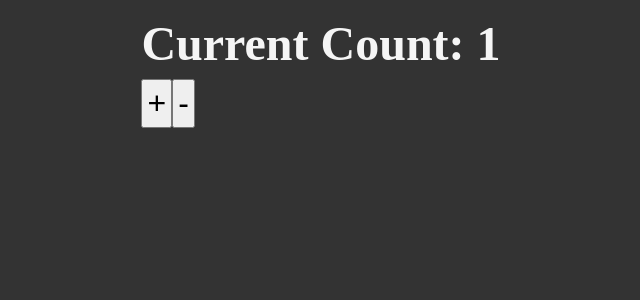
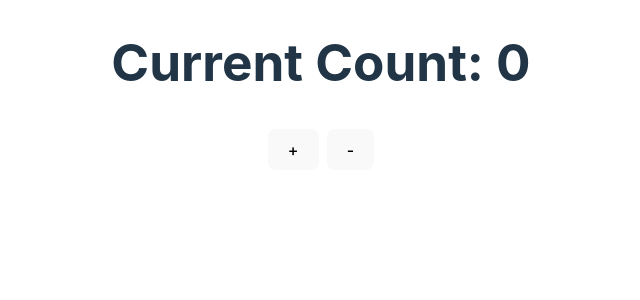
Before and after one commit to Buyaki01/hello-react-typescript, a React (Vite) app: page / in a window 1280 px wide. Shown: the top 300 px of the page, without its empty margins (319-959 px from the left). Built offline with nearby package versions, Linux system fonts and the light colour scheme.

Commit message:
Refactoring Counter component from useState to useReducer

```diff
--- a/src/Counter.tsx
+++ b/src/Counter.tsx
@@ -1,18 +1,44 @@
-import { useState, ReactNode } from 'react'
+import { useState, ReactNode, useReducer } from 'react'
+
+const initState = { count: 0 }
+
+const enum REDUCER_ACTION_TYPE {
+  INCREMENT,
+  DECREMENT,
+}
+
+type ReducerAction = {
+  type: REDUCER_ACTION_TYPE
+}
+
+const reducer = (state: typeof initState, action: ReducerAction): typeof initState => {
+  switch (action.type) {
+    case REDUCER_ACTION_TYPE.INCREMENT:
+      return { ...state, count: state.count + 1 }
+    case REDUCER_ACTION_TYPE.DECREMENT:
+      return { ...state, count: state.count - 1 }
+    default:
+      throw new Error()
+  }
+}
 
 type ChildrenType = {
   children: (num: number) => ReactNode
 }
 
 export const Counter = ({ children }: ChildrenType) => {
-  const [count, setCount] = useState<number>(1)
+  // const [count, setCount] = useState<number>(1)
+  // const increment = () => setCount(prev => prev + 1)
+  // const decrement = () => setCount(prev => prev - 1)
 
-  const increment = () => setCount(prev => prev + 1)
-  const decrement = () => setCount(prev => prev - 1)
+  const [state, dispatch] = useReducer(reducer, initState)
+  const increment = () => dispatch({ type: REDUCER_ACTION_TYPE.INCREMENT})
+  const decrement = () => dispatch({ type: REDUCER_ACTION_TYPE.DECREMENT})
 
   return (
     <>
-      <h1>{children(count)}</h1>
+      {/* <h1>{children(count)}</h1> */}
+      <h1>{children(state.count)}</h1>
       <div>
         <button onClick={increment}>+</button>
         <button onClick={decrement}>-</button>
--- a/src/index.css
+++ b/src/index.css
@@ -1,25 +1,76 @@
-* {
-  margin: 0;
-  padding: 0.25rem;
-  box-sizing: border-box;
+:root {
+  font-family: Inter, Avenir, Helvetica, Arial, sans-serif;
+  font-size: 16px;
+  line-height: 24px;
+  font-weight: 400;
+
+  color-scheme: light dark;
+  color: rgba(255, 255, 255, 0.87);
+  background-color: #242424;
+
+  font-synthesis: none;
+  text-rendering: optimizeLegibility;
+  -webkit-font-smoothing: antialiased;
+  -moz-osx-font-smoothing: grayscale;
+  -webkit-text-size-adjust: 100%;
+}
+
+a {
+  font-weight: 500;
+  color: #646cff;
+  text-decoration: inherit;
+}
+a:hover {
+  color: #535bf2;
 }
 
 body {
-  background-color: #333;
-  color: whitesmoke;
-  display: grid;
-  place-content: center;
-  font-size: 150%;
+  margin: auto;
+  min-width: 100%;
+  min-height: 100vh;
+}
+
+#root {
+  display: flex;
+  flex-flow: column;
+  justify-content: center;
+  align-items: center;
+}
+
+h1 {
+  font-size: 3.2em;
+  line-height: 1.1;
 }
 
 button {
-  font-size: 2rem;
+  margin: 0.25em;
+  border-radius: 8px;
+  border: 1px solid transparent;
+  padding: 0.6em 1.2em;
+  font-size: 1em;
+  font-weight: 500;
+  font-family: inherit;
+  background-color: #1a1a1a;
+  cursor: pointer;
+  transition: border-color 0.25s;
+}
+button:hover {
+  border-color: #646cff;
+}
+button:focus,
+button:focus-visible {
+  outline: 4px auto -webkit-focus-ring-color;
 }
 
-.bold {
-  font-weight: bold;
+@media (prefers-color-scheme: light) {
+  :root {
+    color: #213547;
+    background-color: #ffffff;
+  }
+  a:hover {
+    color: #747bff;
+  }
+  button {
+    background-color: #f9f9f9;
+  }
 }
-
-.gold {
-  color: gold;
-}
```
